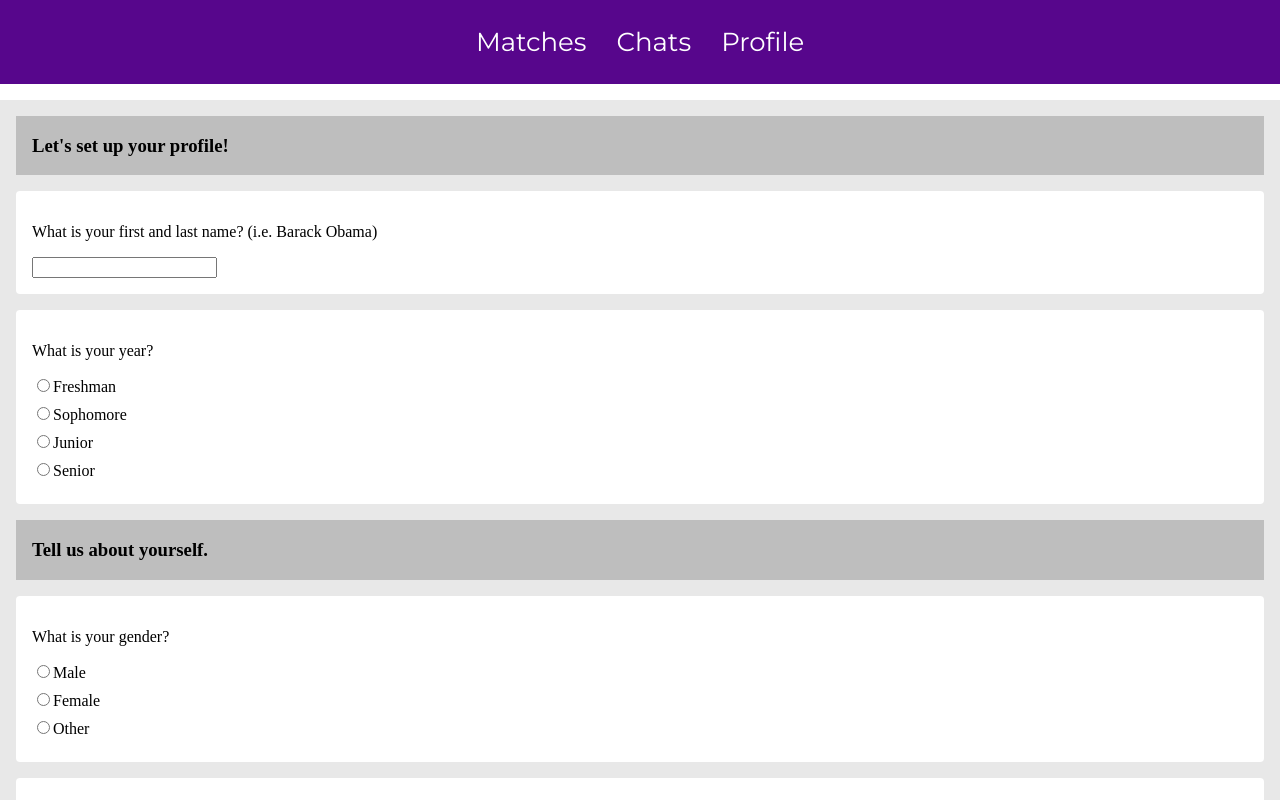
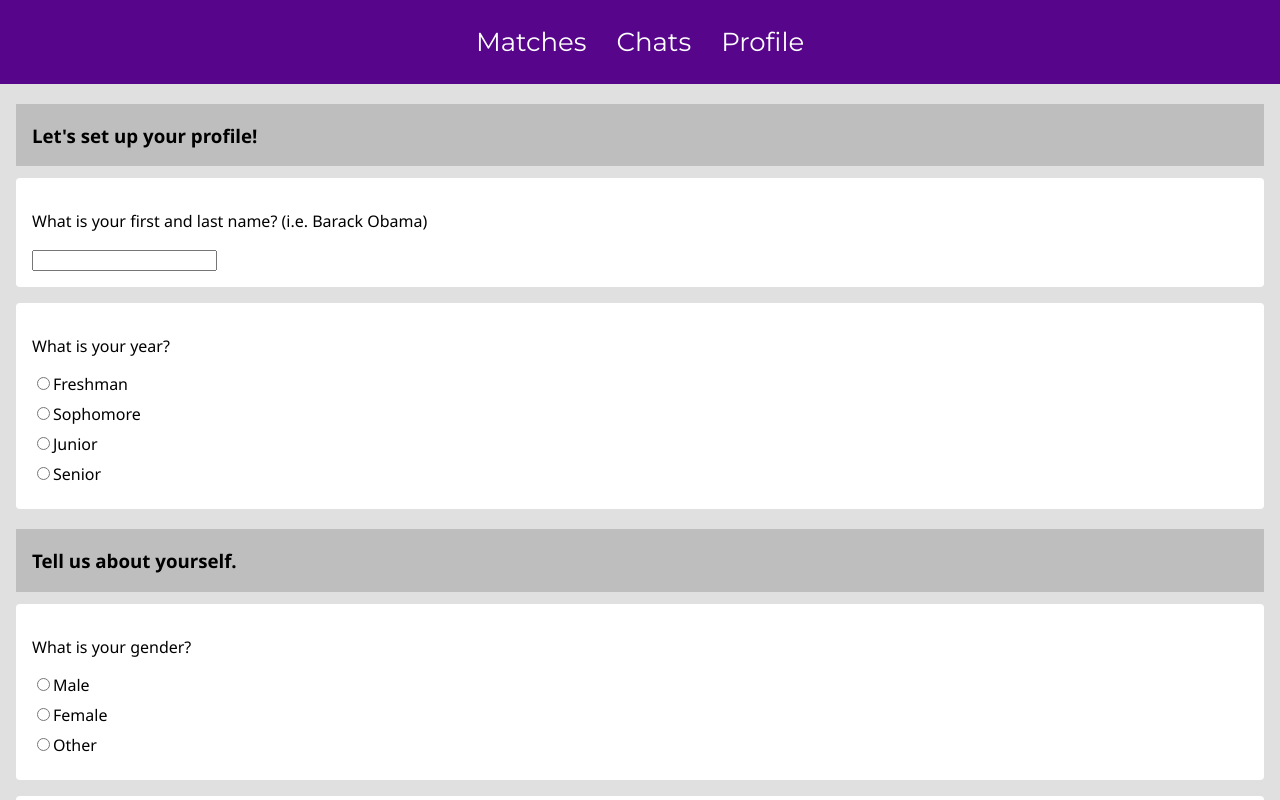
Before and after one commit to yujin-hong-123/roommate-finder, a React (Create React App) app in the folder front-end/: page /retake in a window 1280 px wide. Shown: the top 800 px of the page. Built offline with nearby package versions, Linux system fonts and the light colour scheme; no server answers; sample sign-in values are in the browser's storage.

Commit message:
css edits halfway done

```diff
--- a/front-end/src/Header.css
+++ b/front-end/src/Header.css
@@ -11,7 +11,6 @@
   z-index: 1000; /* Adjust as needed */
   background-color: #57068C;
   padding: 1rem;
-    margin-bottom: 1rem;
   display: flex;
   flex-direction: column;
   align-items: center;
--- a/front-end/src/OtherProfile.css
+++ b/front-end/src/OtherProfile.css
@@ -31,9 +31,14 @@
     padding-top: 60px;
 }
 
-.logout-button {
+.message-button {
     text-align: center;
     font-family: 'Montserrat';
     font-weight: bold;
     font-size: medium;
 }
+
+.ButtonText {
+    text-align: center;
+    font-family: 'Montserrat';
+}
--- a/front-end/src/OtherProfile.js
+++ b/front-end/src/OtherProfile.js
@@ -42,10 +42,17 @@ function OtherProfile() {
     if (!profileData || Object.keys(profileData).length === 0) {
         return <p>Loading...</p>;
     }
-
-
     if (error) {
         return <p>{error}</p>
+    }
+
+    const handleProfileClick = async (username) => {
+        console.log("right before navigate")
+        navigate(`/chatpage/${username}`);
+    };
+
+    const handleClick = async () => {
+        navigate('/profile');
     }
 
     return (
@@ -59,7 +66,7 @@ function OtherProfile() {
             </div>
             <div className="Footer">
                 <Button text="Survey Answers" location="/useranswers" />
-                <Button text="Message" location="/chatpage" />
+                <button className='message-button' onClick={() => handleProfileClick(username)}>Message</button>
             </div>
         </>
     );
--- a/front-end/src/Retake.css
+++ b/front-end/src/Retake.css
@@ -1,8 +1,7 @@
-
 .Survey {
   display: flex;
   flex-direction: column;
-  background-color: #e8e8e8;
+  background-color: #e0e0e0;
 }
 
 .survey-question {
--- a/front-end/src/Retake.js
+++ b/front-end/src/Retake.js
@@ -1,6 +1,6 @@
 import React, { useState, useEffect } from 'react';
 import { useNavigate } from 'react-router-dom';
-import "./Retake.css";
+import "./Survey.css";
 import Header from "./Header";
 import axios from 'axios';
 import { set } from 'mongoose';
@@ -655,7 +655,6 @@ function Retake() {
                     </label>
                 </div>
 
-                <br></br>
                 <div className='section'>
                     <h3>Now tell us what you are looking for in a roommate.</h3>
                 </div>
--- a/front-end/src/Survey.css
+++ b/front-end/src/Survey.css
@@ -1,8 +1,8 @@
-
 .Survey {
   display: flex;
   flex-direction: column;
-  background-color: #e8e8e8;
+  background-color: #e0e0e0;
+  font-family:'Segoe UI', Tahoma, Geneva, Verdana, sans-serif
 }
 
 .survey-question {
@@ -15,7 +15,8 @@
 .section {
   padding: 0rem 0rem 0rem 1rem;
   background-color: #BEBEBE;
-  margin-bottom: 1rem;
+  margin-bottom: 0.75rem;
+  margin-top: 0.25rem;
 }
 
 label {
@@ -54,3 +55,7 @@ button:hover {
   background-color: #57068C;
   color: white;
 }
+
+.submit_survey {
+  padding-bottom: 10px;
+}
--- a/front-end/src/Survey.js
+++ b/front-end/src/Survey.js
@@ -238,7 +238,6 @@ function Survey() {
                     </label>
                 </div>
 
-                <br></br>
                 <div className='section'>
                     <h3>Tell us about yourself.</h3>
                 </div>
@@ -603,7 +602,6 @@ function Survey() {
                     </label>
                 </div>
 
-                <br></br>
                 <div className='section'>
                     <h3>Now tell us what you are looking for in a roommate.</h3>
                 </div>
@@ -823,9 +821,8 @@ function Survey() {
                         Not particularly
                     </label>
                 </div>
+                <button className='submit_survey' onClick={handleSubmit}>Submit the Survey!</button>
             </div>
-
-            <button onClick={handleSubmit}>Submit the Survey!</button>
         </div>
     );
 }
--- a/front-end/src/UserAnswers.css
+++ b/front-end/src/UserAnswers.css
@@ -1,12 +1,11 @@
-
 .Survey {
   display: flex;
   flex-direction: column;
-    background-color: #e8e8e8;
-    height: 150vh;
+  background-color: #e0e0e0;
 }
 
 .survey-question {
+  padding: 1rem;
   background-color: white;
   margin-bottom: 1rem;
   border-radius: 4px;
@@ -20,6 +19,7 @@
 
 label {
   display: block;
+  margin-bottom: 0.5rem;
 }
 
 select,
@@ -43,3 +43,12 @@
 button:hover {
   background-color: #6D28D9;
 }
+
+.Header {
+  display: flex;
+  align-items: center;
+  justify-content: space-between;
+  padding: 1rem;
+  background-color: #57068C;
+  color: white;
+}
--- a/front-end/src/UserAnswers.js
+++ b/front-end/src/UserAnswers.js
@@ -1,6 +1,6 @@
 import React, { useState, useEffect } from 'react';
 import { useNavigate } from 'react-router-dom';
-import "./UserAnswers.css";
+import "./Survey.css";
 import Header from "./Header";
 import Button from './Button';
 import axios from 'axios';
@@ -60,8 +60,9 @@ function UserAnswers() {
 
 
     return (
+        <div>
+            <Header />
             <div className="Survey">
-            <Header />
                 <div className='section'>
                     <h3>Status</h3>
                 </div>
@@ -71,7 +72,7 @@ function UserAnswers() {
                     <p>Gender: {genderAns} </p>
                     <p>Do you have pets? {petsAns} </p>
                 </div>
-            <br></br>
+
                 <div className='section'>
                     <h3>Rent Range</h3>
                 </div>
@@ -79,7 +80,7 @@ function UserAnswers() {
                     <p>Max Rent: {maxRent} </p>
                     <p>Min Rent: {minRent} </p>
                 </div>
-            <br></br>
+
                 <div className='section'>
                     <h3>Living Habits</h3>
                 </div>
@@ -94,6 +95,7 @@ function UserAnswers() {
                 </div>
                 <Button text="Back" location="/otheruser" />
             </div>
+        </div>
     );
 }
 
--- a/front-end/src/landingPages.css
+++ b/front-end/src/landingPages.css
@@ -101,3 +101,8 @@
     padding: 0.75rem;
   }
 }
+
+html {
+  background-color: #e0e0e0;
+  font-family: 'Montserrat';
+}
```
Lines whose indentation alone changed are shown as unchanged.
